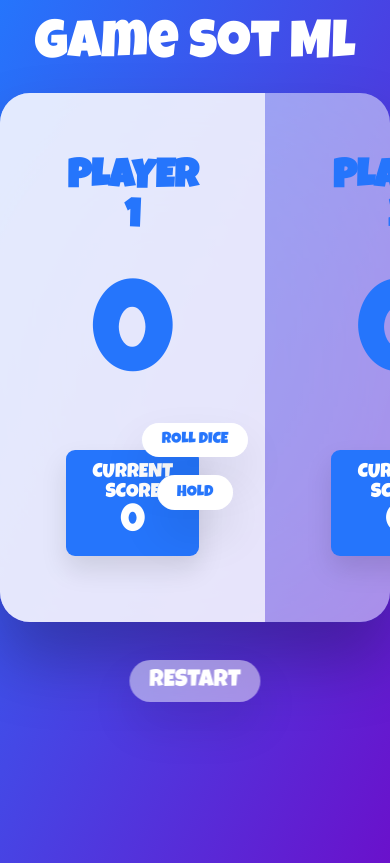
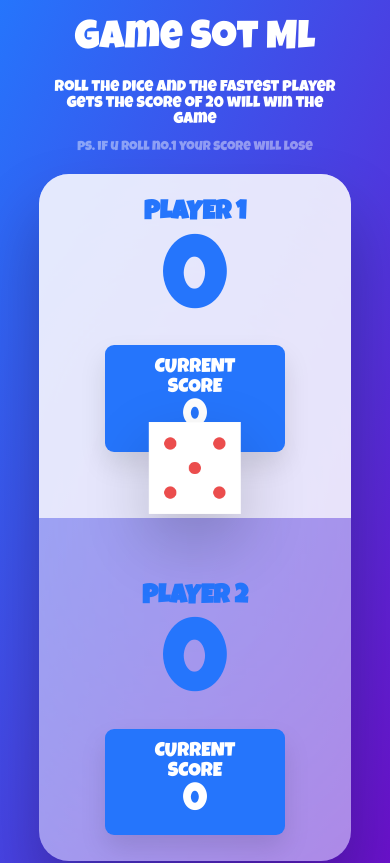
Before and after one commit to Tissue-hd/Dice-Project, a plain HTML site: page index.html in a window 390 px wide. Shown: the top 863 px of the page. Drawn offline with Linux system fonts and the light colour scheme.

Commit message:
Mobile Test

```diff
--- a/index.html
+++ b/index.html
@@ -10,6 +10,8 @@
 </head>
 <body>
     <div class="title">Game Sot Ml</div>
+    <div class="description">Roll the dice and the fastest player gets the score of 20 will win the game</div>
+    <dir class="ps">ps. if u roll no.1 your score will lose</dir>
     <main>
         <section class="player player-0 player-active">
             <h2 class="name" id="name-1">Player 1</h2>
@@ -28,12 +30,11 @@
                 <p class="current-score" id="current-1">0</p>
             </div>
         </section>
-
-        <img src="img/dice-5.png" alt="Playing dice" class="dice"/>
-        <button class="btn btn-roll">Roll dice</button>
-        <button class="btn btn-hold">Hold</button>
     </main>
 
+    <img src="img/dice-5.png" alt="Playing dice" class="dice"/>
+    <button class="btn btn-roll">Roll dice</button>
+    <button class="btn btn-hold">Hold</button>
     <div class="btn btn-new">Restart</div>
 
     <script src="script.js"></script>
--- a/script.js
+++ b/script.js
@@ -27,7 +27,7 @@ const init = function () {
     current0El.textContent = 0;
     current1El.textContent = 0;
 
-    diceEl.classList.add('hidden');
+    // diceEl.classList.add('hidden');
     player0El.classList.remove('player-winner');
     player1El.classList.remove('player-winner');
     player0El.classList.add('player-active');
--- a/style.css
+++ b/style.css
@@ -24,7 +24,23 @@ body {
 .title {
     color: white;
     font-size: 4rem;
-    margin: 1.5rem;
+    margin: 1rem;
+    align-items: center;
+    text-align: center;
+}
+
+.description {
+    color: rgb(255, 255, 255);
+    font-size: 1.2rem;
+    margin: 1rem;
+    align-items: center;
+    text-align: center;
+}
+
+.ps {
+    color: rgba(255, 255, 255, 0.432);
+    font-size: 1rem;
+    margin-bottom: 1.5rem;
     align-items: center;
     text-align: center;
 }
@@ -45,12 +61,12 @@ main {
 /* Player Parts */
 .player {
     flex: 50%;
-    padding: 5rem 5rem;
+    padding: 3rem 5rem;
     display: flex;
     flex-direction: column;
     align-items: center;
     text-align: center;
-    /* transition: all 0.75s; */
+    transition: all 0.75s;
 }
 .player-active {
     background-color: rgba(255, 255, 255, 0.741);
@@ -95,7 +111,6 @@ main {
     font-size: 1.2rem;
     text-transform: uppercase;
     cursor: pointer;
-    font-weight: 400;
     transition: all 0.2s;
     background-color: white;
     backdrop-filter: blur(10px);
@@ -104,10 +119,10 @@ main {
     box-shadow: 0 1.75rem 3.5rem rgba(0, 0, 0, 0.1);
 }
 .btn-roll {
-    top: 25rem;
+    top: 65%;
 }
 .btn-hold {
-    top: 29rem;
+    top: 72%;
 }
 .btn-new{
     top: 50rem;
@@ -130,7 +145,7 @@ main {
 .dice {
     position: absolute;
     left: 50%;
-    top: 12rem;
+    top: 44%;
     transform: translateX(-50%);
     height: 7rem;
     box-shadow: 0 2rem 5rem rgba(0, 0, 0, 0.2);
@@ -149,8 +164,76 @@ main {
 }
 
 /* Mobile */
-@media screen and (max-width: 992px) {
+
+@media screen and (max-width: 800px) {
     body {
         margin: 0;
     }
 }
+
+@media screen and (max-width: 420px) {
+    body {
+        margin: 0 10%;
+    }
+
+    main {
+        display: block;
+    }
+
+    /* Layouts */
+    .title {
+        font-size: 3rem;
+        margin: 1.5rem;
+    }
+    .player-0 {
+        padding-top: 2rem;
+        padding-bottom: 5rem;
+    }
+    .player-1 {
+        padding-top: 5rem;
+        padding-bottom: 2rem;
+    }
+    .player-active {
+        background-color: rgba(255, 255, 255, 0.741);
+    }
+    .name {
+        font-size: 2rem;
+    }
+    .score {
+        font-size: 8rem;
+        padding: 0.5rem 0;
+    }
+    .current {
+        padding: 1rem 2rem;
+    }
+    .current-label {
+        font-size: 1.5rem;
+    }
+    .current-score {
+        font-size: 3rem;
+    }
+
+    .dice {
+        top: 50%;
+    }
+
+    /* Button */
+    .btn {
+        position: relative;
+        left: 50%;
+    }
+    .btn-roll {
+        top: 48%;
+        left: 20%;
+    }
+    .btn-hold {
+        top: 48%;
+        right: 100%;
+    }
+    .btn-new{
+        top: 5rem;
+        font-size: 1.8rem;
+        color: white;
+        background-color: rgba(255, 255, 255, 0.484);
+    }
+}
```
